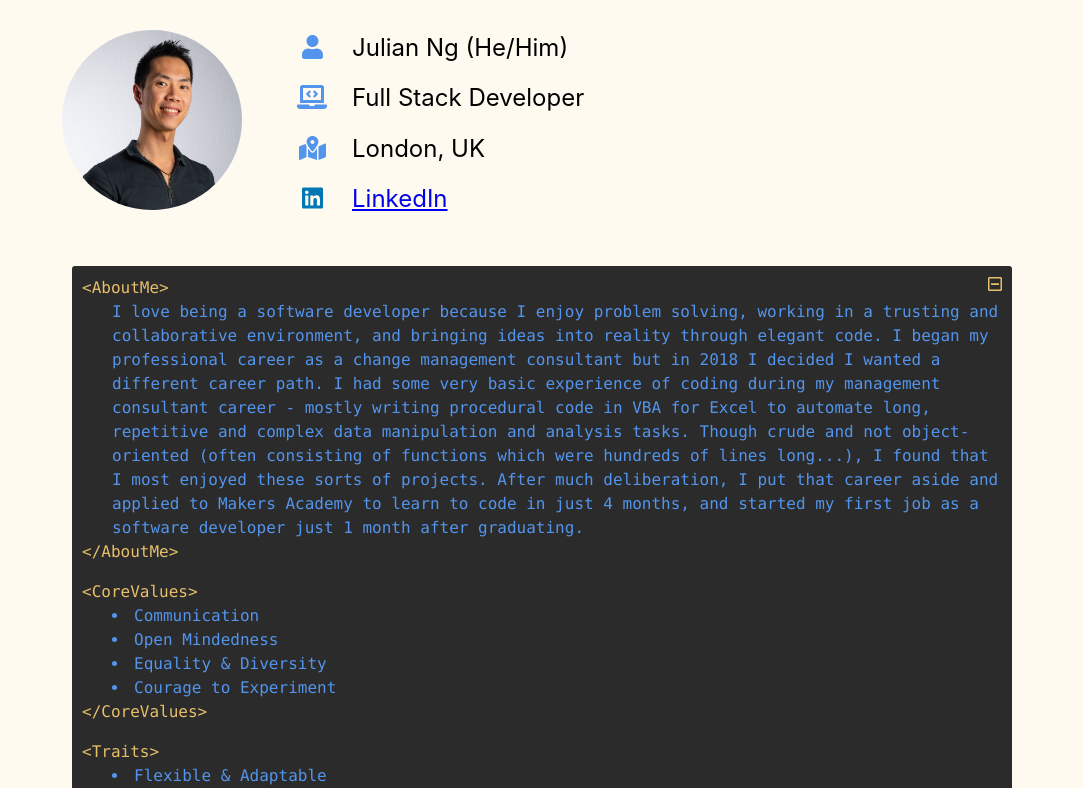
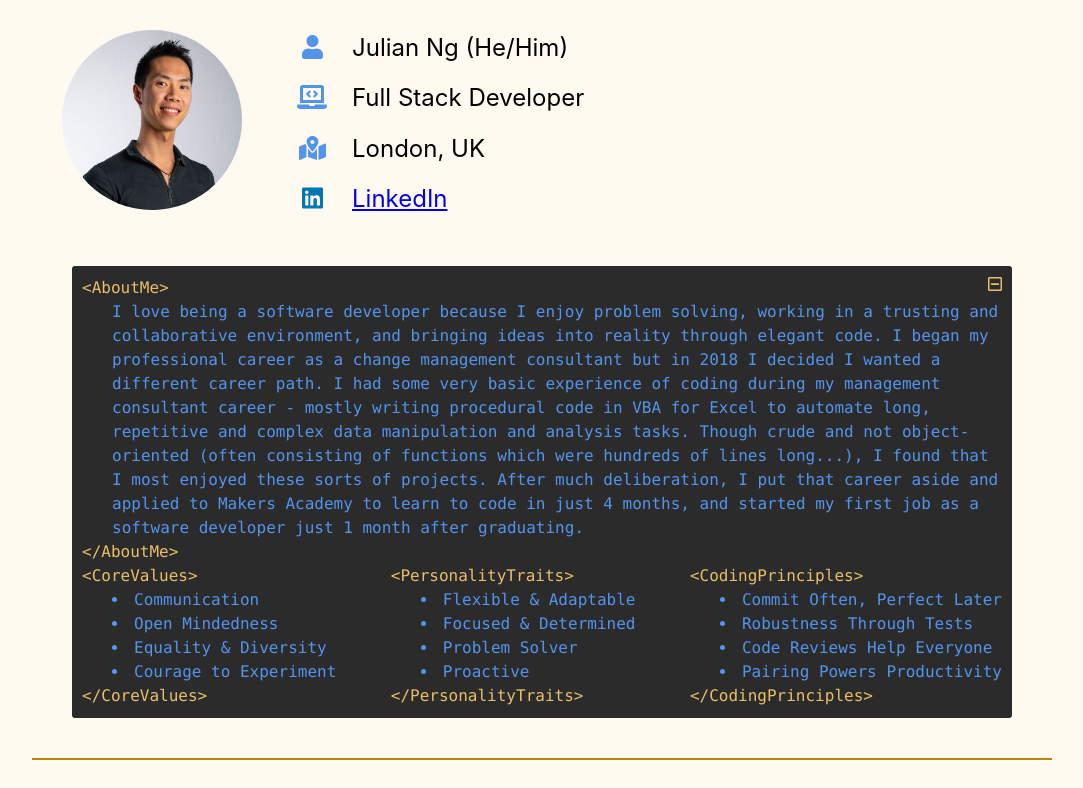
Before and after one commit to julesnuggy/cv, a React (Create React App) app: page / in a window 1280 px wide. Shown: the top 788 px of the page, without its empty margins (98-1181 px from the left). Built offline with nearby package versions, Linux system fonts and the light colour scheme.

Commit message:
Add Coding Principles; update style

```diff
--- a/src/components/aboutMe.tsx
+++ b/src/components/aboutMe.tsx
@@ -57,6 +57,8 @@ const AboutMe = ({screenSize}: aboutMeProps) => {
       4 months, and started my first job as a software developer just 1 month after graduating.
     </div>
     <div className="tag">{'</AboutMe>'}</div>
+    <div className="tag-container">
+      <div className="tag-wrapper">
         <div className="tag">{'<CoreValues>'}</div>
         <div className="indented-text">
           <li>Communication</li>
@@ -65,14 +67,28 @@ const AboutMe = ({screenSize}: aboutMeProps) => {
           <li>Courage to Experiment</li>
         </div>
         <div className="tag">{'</CoreValues>'}</div>
-    <div className="tag">{'<Traits>'}</div>
+      </div>
+      <div className="tag-wrapper">
+        <div className="tag">{'<PersonalityTraits>'}</div>
         <div className="indented-text">
           <li>Flexible & Adaptable</li>
           <li>Focused & Determined</li>
           <li>Problem Solver</li>
           <li>Proactive</li>
         </div>
-    <div className="tag">{'</Traits>'}</div>
+        <div className="tag">{'</PersonalityTraits>'}</div>
+      </div>
+      <div className="tag-wrapper">
+        <div className="tag">{'<CodingPrinciples>'}</div>
+        <div className="indented-text">
+          <li>Commit Often, Perfect Later</li>
+          <li>Robustness Through Tests</li>
+          <li>Code Reviews Help Everyone</li>
+          <li>Pairing Powers Productivity</li>
+        </div>
+        <div className="tag">{'</CodingPrinciples>'}</div>
+      </div>
+    </div>
   </div>
 )};
 
--- a/src/data/experienceData.json
+++ b/src/data/experienceData.json
@@ -19,7 +19,7 @@
           "Docker",
           "PostgreSQL"
         ],
-        "description": "Working in a team responsible for developing new features for Starling as part of its recent CIF Funding award. Currently developing features for Starling's 'Internet Bank' to provide its business users with a web based 'Tool Kit'. As well as providing an interface to its standard app-based features, this Tool Kit provides additional features to support businesses, such as creating invoices, tracking bills and expenses, and calculating tax.\n\nSpecific work that I have completed includes:\n* Implementing the endpoint to attach receipts to expenses\n* Enabling previewing of PDFs in place (without downloading)\n* Retrieving data from endpoints to feed into a PDF document generator, with appropriate data 'snapshotting' into a database\n* Applying styles to dynamically display pages and components correctly across various breakpoints"
+        "description": "Working in a team responsible for developing new features for Starling as part of its recent CIF Funding award. Currently developing features for Starling's 'Internet Bank' to provide its business users with a web based 'Tool Kit'. As well as providing an interface to its standard app-based features, this Tool Kit provides additional features to support businesses, such as creating invoices, tracking bills and expenses, and calculating tax.\n\nSpecific work that I have completed includes:\n* End-to-end development of a feature to attach documents (e.g. receipts) to transactions\n* Implementing PDF document previews  in place (without downloading)\n* Retrieving data from APIs to feed into a PDF document generator, with appropriate data 'snapshotting' into a database\n* Applying styles to dynamically display pages and components correctly across various breakpoints"
       },
       {
         "name": "David Lloyd",
@@ -49,7 +49,7 @@
           "ASP.NET",
           "MySQL"
         ],
-        "description": "The Air Charter Service (ACS) is a global company providing customer-led private air chartering services. To facilitate this tailored service - of matching customer needs and wants to the right aircraft and airline - they use their internal Integrated Brokerage Operating System (IBOS). It provides access to all enquiries, client histories, airline data and aircraft specifications. It is a company-wide database with multiple functions (such as aircraft/airline search, bookings, quote-generation, and invoicing) and management information (such sales reporting).\n\nOn this project, my team responsible for upgrading IBOS by fixing pre-existing bugs, improving inefficient code, and upgrading it with new features. We also led the creation of a customer-facing charter query website.\n\nSpecifically, my work included:\n* Implementing flight query validation on the website front- and back-ends.\n* Updating email template languages based on backend settings.\n* Standardising commonly used features and elements\n* Resolving tech debt by removing/replacing old code, unused libraries, and poorly structured code.\n* Implementing a file upload validation feature."
+        "description": "The Air Charter Service (ACS) is a global company providing customer-led private air chartering services. To facilitate this tailored service - of matching customer needs and wants to the right aircraft and airline - they use their internal Integrated Brokerage Operating System (IBOS). It provides access to all enquiries, client histories, airline data and aircraft specifications. It is a company-wide database with multiple functions (such as aircraft/airline search, bookings, quote-generation, and invoicing) and management information (such sales reporting).\n\nOn this project, my team was responsible for upgrading IBOS by fixing pre-existing bugs, improving inefficient code, and upgrading it with new features. We also led the creation of a customer-facing charter query website.\n\nSpecifically, my work included:\n* Implementing flight query validation on the website front- and back-ends.\n* Updating email template languages based on backend settings.\n* Standardising commonly used features and elements\n* Resolving tech debt by removing/replacing old code, unused libraries, and poorly structured code.\n* Implementing a file upload validation feature."
       },
       {
         "name": "Air Charter Service",
--- a/src/styles/global.scss
+++ b/src/styles/global.scss
@@ -30,16 +30,36 @@
   }
 }
 
-.tag {
-  color: $codeYellow;
-  &+ .tag {
-    margin-top: 1rem;
+.tag-container {
+
+  @include mobileUp {
+    display: flex;
+    flex-direction: row;
+    justify-content: space-between;
+  }
+  & .tag-wrapper {
+    flex-direction: column;
+
+    & > .tag + .tag {
+      margin-top: 1rem;
+    }
   }
 }
 
+.tag {
+  color: $codeYellow;
+}
 
 .indented-text {
   padding-left: 30px;
+
+  & li {
+    list-style-type: none;
+
+    @include mobileUp {
+      list-style-type: initial;
+    }
+  }
 }
 
 
```
Lines whose indentation alone changed are shown as unchanged.
